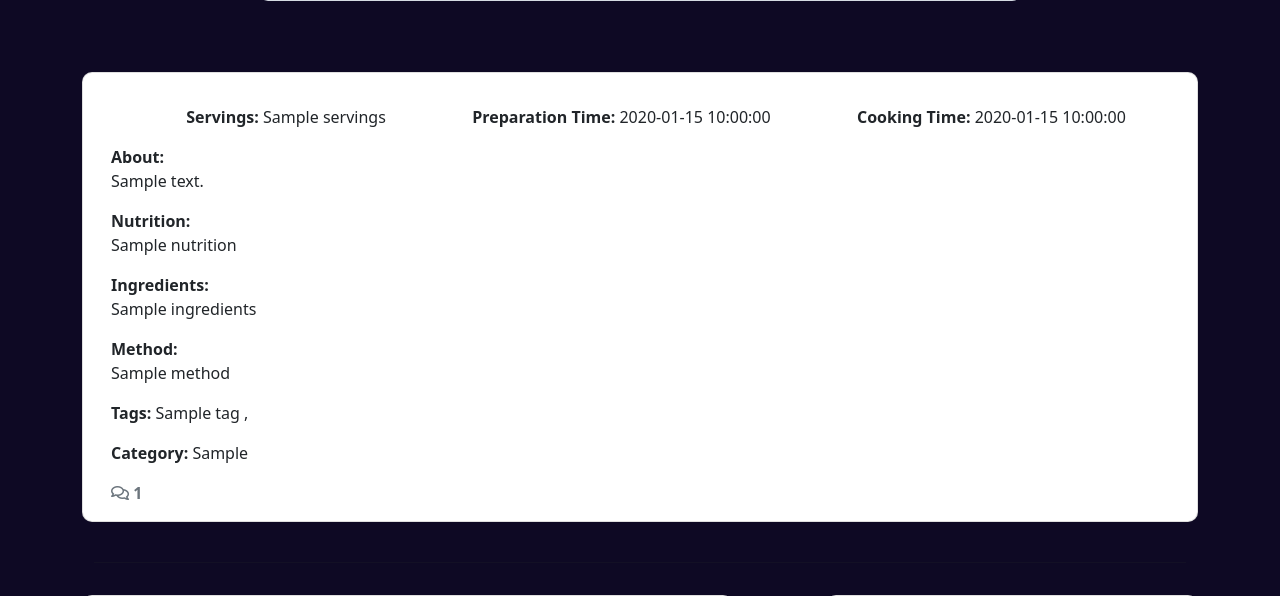
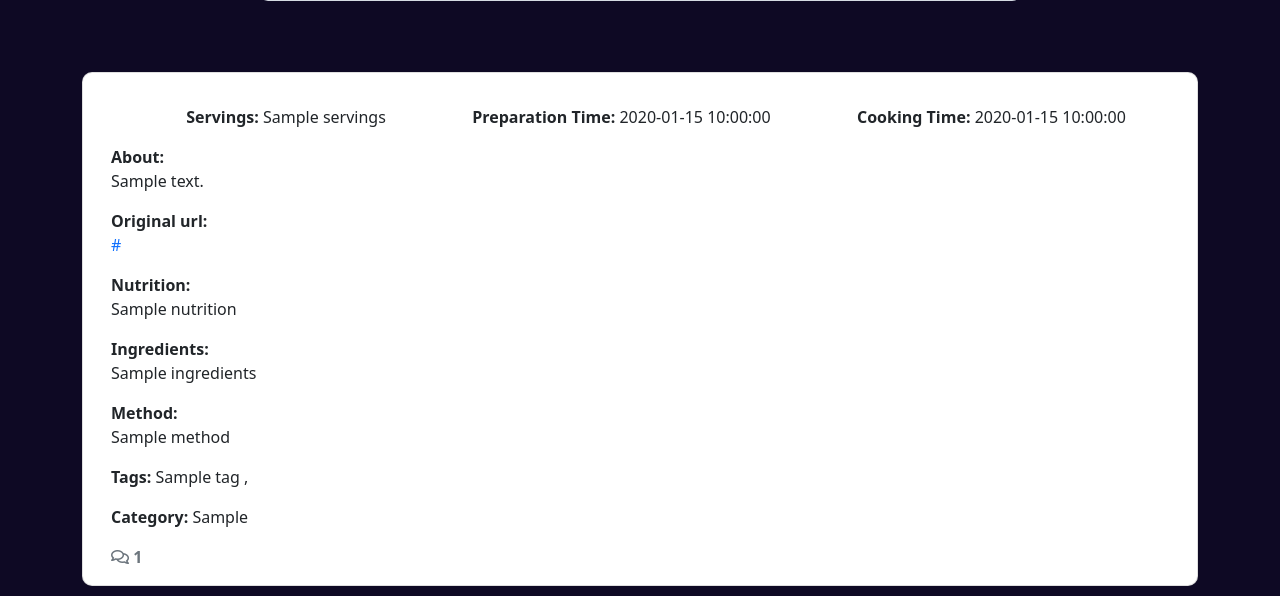
Before and after one commit to hartnetl/lord-of-the-recipes, a Django app: template templates/view_recipe.html in a window 1280 px wide. Shown: the part 701-1297 px from the top of the page. Run offline with Django 3.2, Linux system fonts and the light colour scheme; the template is opened without the code that fills it: most values are stand-ins (such as "Sample title", 1, 10 or a date in 2020); grey boxes marked "Sample" are stand-in pictures; some libraries are stand-ins or nearby versions.

Commit message:
Feat: Display url field

```diff
--- a/recipeapp/models.py
+++ b/recipeapp/models.py
@@ -25,7 +25,7 @@ class Recipe(models.Model):
     date_created = models.DateTimeField(auto_now_add=True)
     date_updated = models.DateTimeField(auto_now=True)
     about = models.TextField(blank=True)
-    url = models.URLField(blank=True)
+    url = models.URLField(blank=True, max_length=200)
     nutrition = models.TextField(blank=True)
     servings = models.PositiveIntegerField()
     prep_time = models.CharField(max_length=20)
--- a/templates/view_recipe.html
+++ b/templates/view_recipe.html
@@ -64,6 +64,12 @@
                 <p class="card-text ">
                     <strong>About:</strong><br>
                     {{ recipe.about | safe }}
+                </p>
+                {% endif %}
+                {% if recipe.url %}
+                <p class="card-text ">
+                    <strong>Original url:</strong><br>
+                    <a href="{{ recipe.url }}" target="_blank">{{ recipe.url }}</a>
                 </p>
                 {% endif %}
                 {% if recipe.nutrition %}
```
